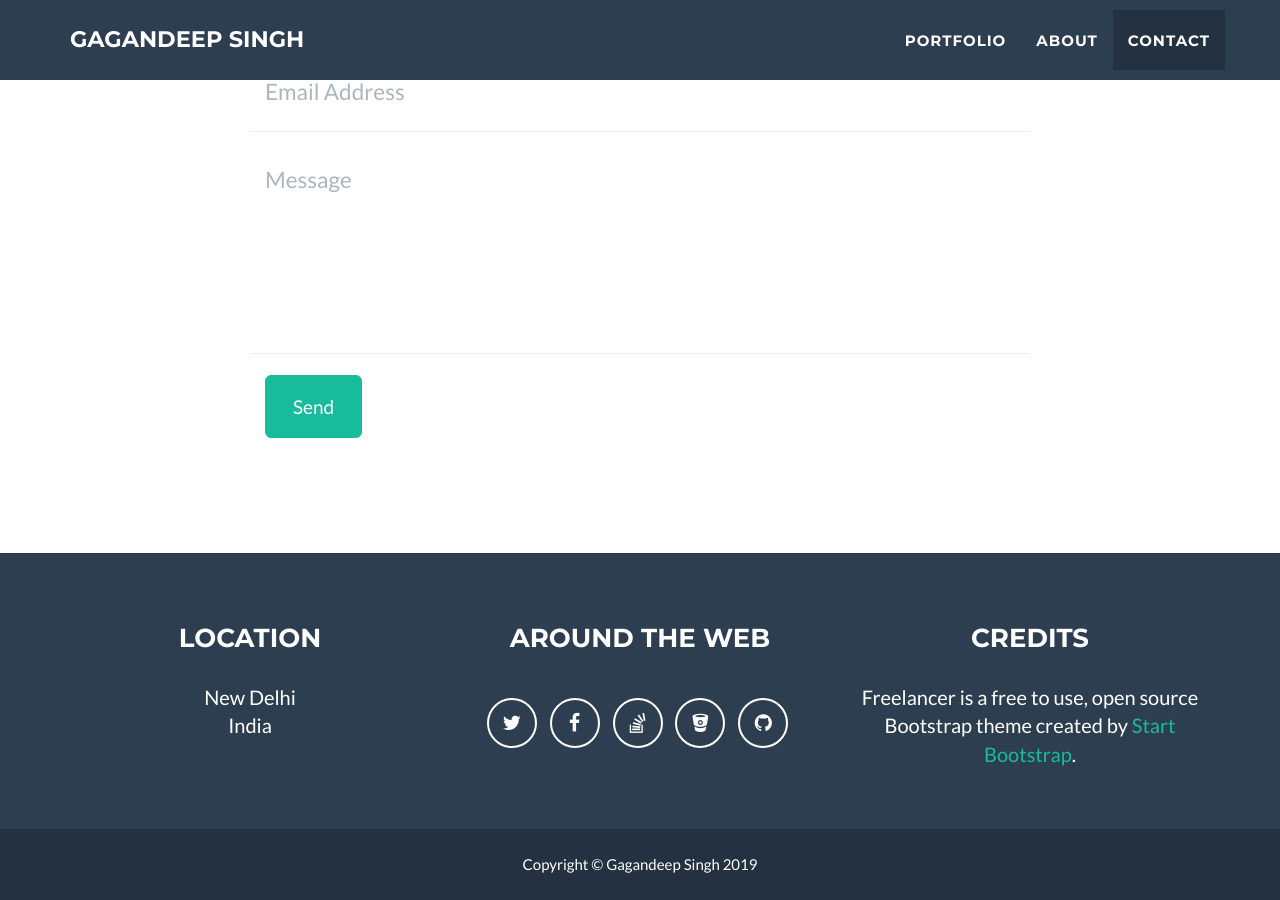
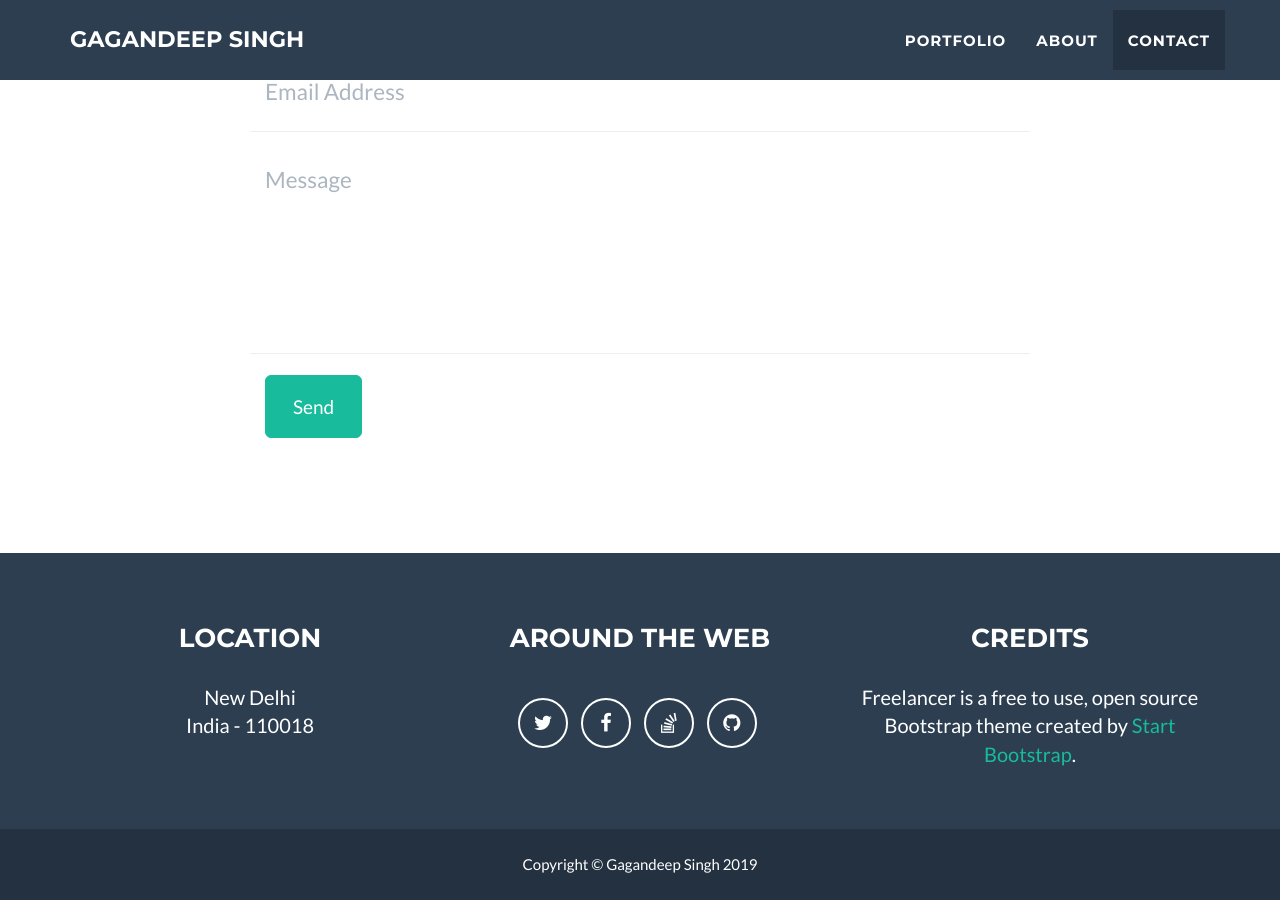
Before and after one commit to gd-gamer/gd-gamer, a Jekyll site: the page built from index.html, in a window 1280 px wide and 900 px high, scrolled down 2513 px. Built offline with Jekyll 4.4.1, drawn with Linux system fonts in a browser that asks for light colours.

Commit message:
Updated personal info in config

```diff
--- a/_config.yml
+++ b/_config.yml
@@ -40,20 +40,18 @@ footer:
 # Social networks usernames (many more available: google-plus, flickr, dribbble, pinterest, instagram, tumblr, linkedin, etc.)
 social:
   - title: twitter
-    url: http://twitter.com/jekyllrb
+    url:
   - title: facebook
     url:
   - title: stack-overflow
-    url: http://stackoverflow.com/questions/tagged/jekyll
-  - title: bitbucket
-    url: http://bitbucket.org/jekyll
+    url:
   - title: github
-    url: http://github.com/jekyll
+    url: https://github.com/gd-gamer/
 
 # Postal address (add as many lines as necessary)
 address:
   - line: New Delhi
-  - line: India
+  - line: India - 110018
 
 # Credits content
 credits: 'Freelancer is a free to use, open source Bootstrap theme created by <a href="http://startbootstrap.com">Start Bootstrap</a>.'
```
